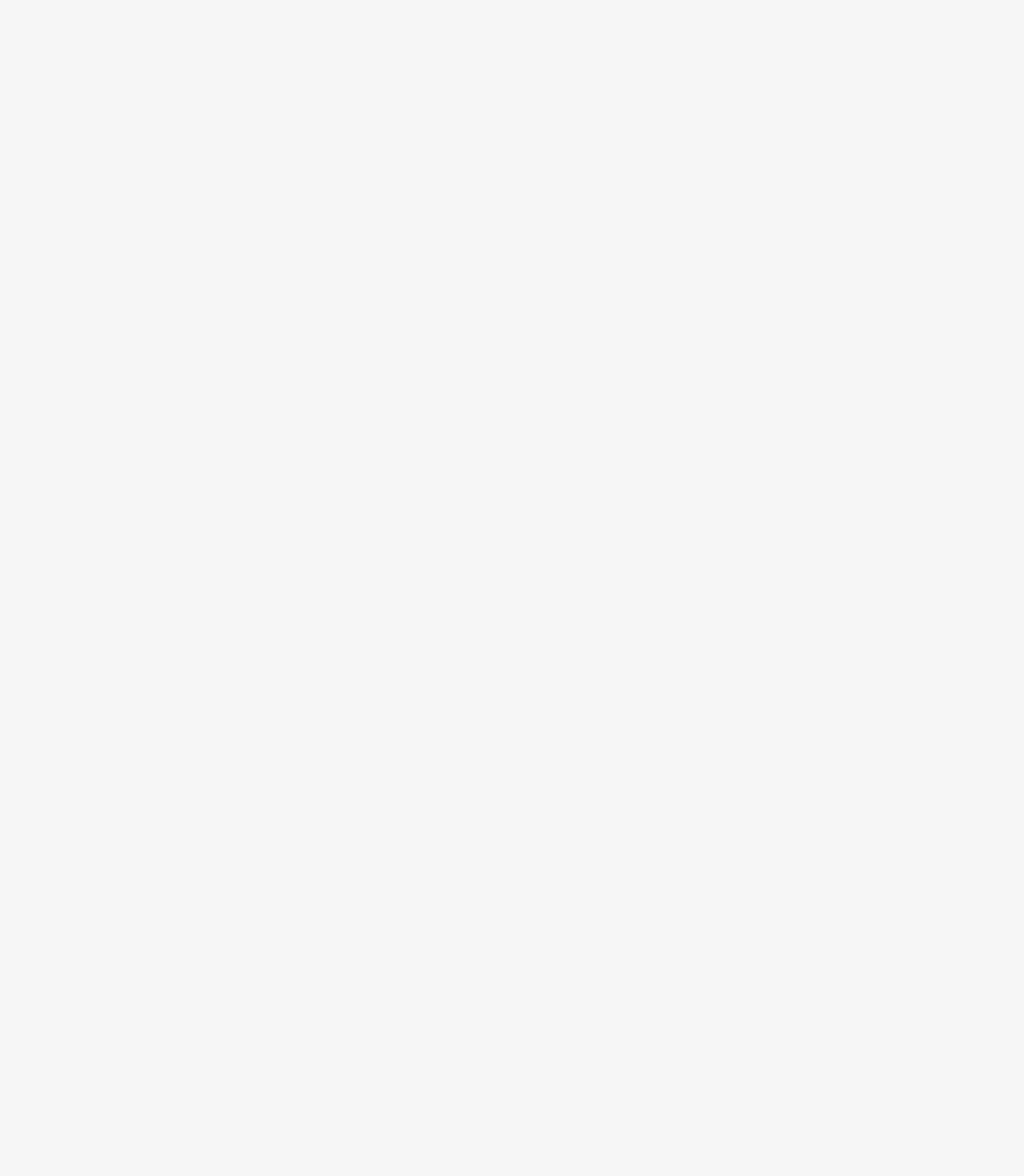
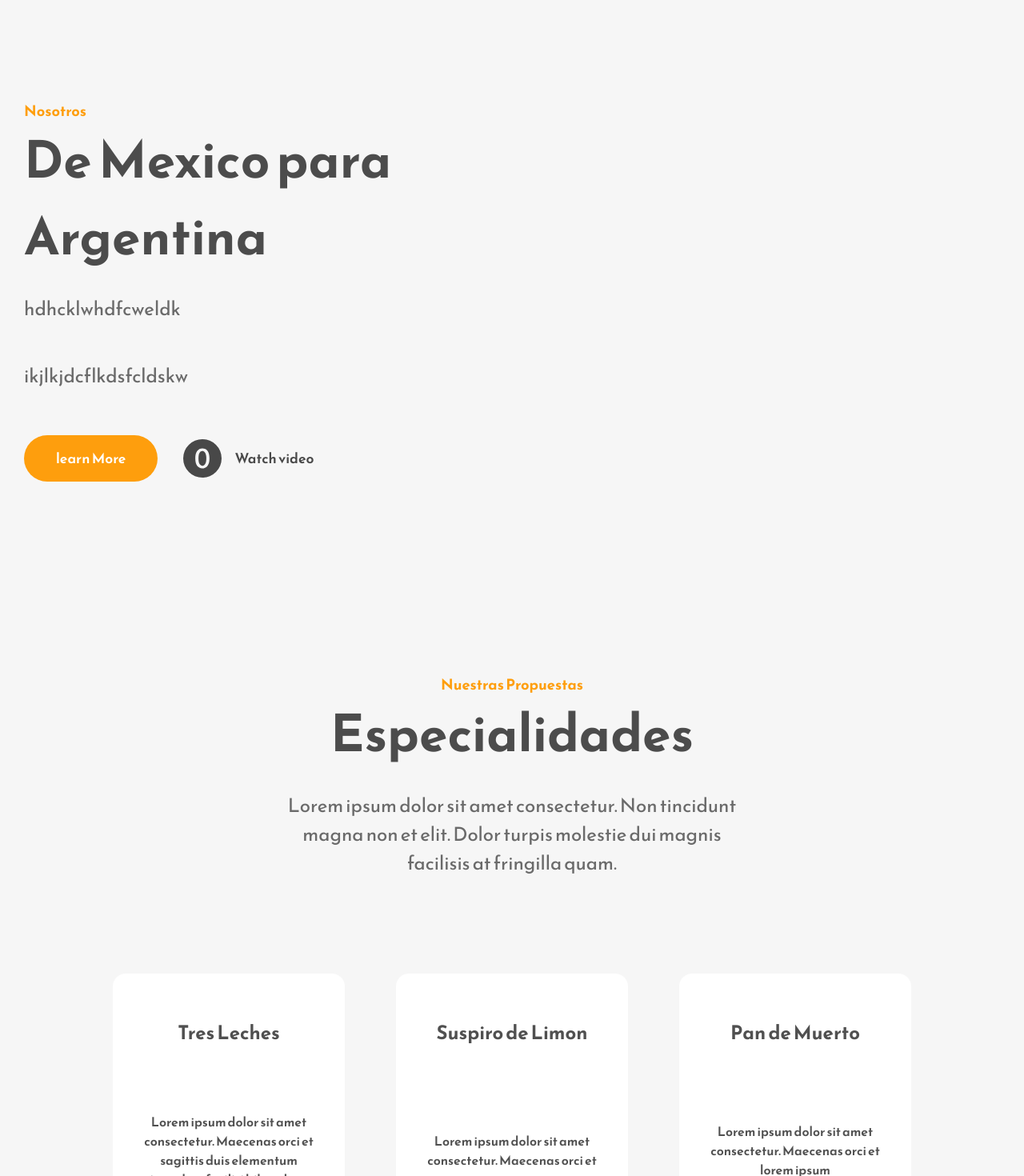
Before and after one commit to Danisole/chidi_pasteles, a React (Create React App) app: page / in a window 1280 px wide. Shown: the part 1020-2490 px from the top of the page at 80% size. Before the commit the page ends 825 px from the top, so only its background shows below. Built offline with nearby package versions, Linux system fonts and the light colour scheme.

Commit message:
nosotros

```diff
--- a/src/App.js
+++ b/src/App.js
@@ -1,9 +1,16 @@
 import './App.css';
+import About from './Components/About';
 import Home from './Components/Home';
+import Work from './Components/Work';
 
 function App() {
   return (
-    <Home/>
+    <>
+      <Home/>
+      <About/>
+      <Work/>
+    </>
+
   );
 }
 
--- a/src/Components/About.js
+++ b/src/Components/About.js
@@ -1,18 +1,35 @@
 import React from 'react'
-import AboutBackground from "..assets/about-background.png"
-import AboutBackgroundImage from "../assets/about-background-image-png"
+// import AboutBackground from "..assets/about-background.png"
+// import AboutBackgroundImage from "../assets/about-background-image-png"
 import { BsFill0CircleFill } from 'react-icons/bs'
 
 const About = () => {
   return (
     <div className='about-section-container'>
         <div className='about-background-image-container'>
-            <img src={AboutBackground} alt='' />
+            {/* <img src={AboutBackground} alt='' /> */}
         </div>
         <div>
+            {/* <img src={AboutBackgroundImage} alt=''/> */}
+        </div>
+        <div className='about-section-text-container'>
+          <p className='primary-subheading'>Nosotros</p>
+          <h1 className='primary-heading'>De Mexico para Argentina</h1>
+          <p className='primary-text'>
+            hdhcklwhdfcweldk
+          </p>
+          <p className='primary-text'>
+              ikjlkjdcflkdsfcldskw
+          </p>
+          <div className='about-buttons-container'>
+            <button className='secondary-button'> learn More</button>
+            <button className='watch-video-button'>
+              {""}
+              <BsFill0CircleFill/> Watch video
+            </button>
 
+          </div>
         </div>
-
     </div>
   )
 }
--- /dev/null
+++ b/src/Components/Work.js
@@ -0,0 +1,53 @@
+import React from 'react'
+// import PickMeals from "../assets/pick-meals-image.png"
+// import ChooseMeals from "../assets/pick-meals-image.png"
+// import ChooseMeals from "../assets/pick-meals-image.png"
+
+const Work = () => {
+
+    const workInfoData = [
+        {
+        //   image: PickMeals,
+          title: "Tres Leches",
+          text: "Lorem ipsum dolor sit amet consectetur. Maecenas orci et sagittis duis elementum interdum facilisi bibendum.",
+        },
+        {
+        //   image: ChooseMeals,
+          title: "Suspiro de Limon",
+          text: "Lorem ipsum dolor sit amet consectetur. Maecenas orci et ",
+        },
+        {
+        //   image: DeliveryMeals,
+          title: "Pan de Muerto",
+          text: "Lorem ipsum dolor sit amet consectetur. Maecenas orci et lorem ipsum",
+        },
+    ];
+
+  return (
+    <div className='work-section-wrapper'>
+        <div className='work-section-top'>
+            <p className='primary-subheading'>Nuestras Propuestas</p>
+            <h1 className='primary-heading'>Especialidades</h1>
+            <p className='primary-text'>
+            Lorem ipsum dolor sit amet consectetur. Non tincidunt magna non et
+            elit. Dolor turpis molestie dui magnis facilisis at fringilla quam.
+            </p>
+        </div>
+        <div className='work-section-bottom'>
+            {workInfoData.map((data)=>(
+                <div className='work-section-info' key={data.title}>
+                    <div className='info-boxes-img-container'>
+                        <img src={data.image} alt=''/>
+                    </div>
+                    <h2>{data.title}</h2>
+                    <p>{data.text}</p>
+                </div>
+
+            ))}
+
+        </div>
+    </div>
+  )
+}
+
+export default Work
```
